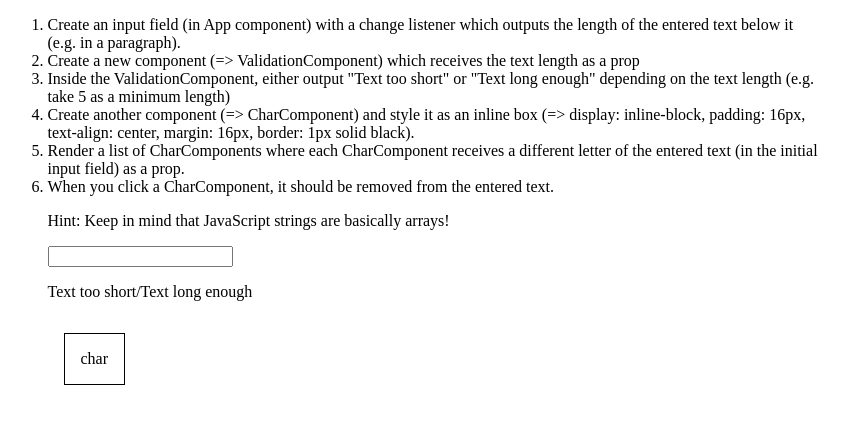
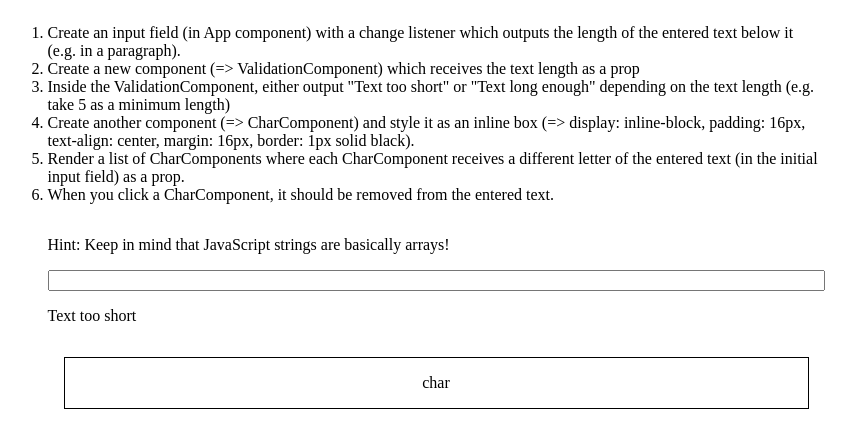
Before and after one commit to SkyWalker1996x/input, a React (Create React App) app: page / in a window 1280 px wide. Shown: the top 448 px of the page, without its empty margins (204-1060 px from the left). Built offline with nearby package versions, Linux system fonts and the light colour scheme.

Commit message:
update validation-compnent: add condition for input length

```diff
--- a/src/app/App.css
+++ b/src/app/App.css
@@ -1,4 +1,6 @@
 .wrapper {
     max-width: 777px;
     margin: 0 auto;
+    display: flex;
+    flex-direction: column;
 }
--- a/src/app/App.js
+++ b/src/app/App.js
@@ -5,10 +5,10 @@ import ValidationComponent from "../validation-component";
 import CharComponent from "../char-component";
 import './App.css'
 
-class App extends Component{
+class App extends Component {
 
     state = {
-      inputValue: ''
+        inputValue: ''
     };
 
     onInputChange = (e) => {
@@ -23,6 +23,7 @@ class App extends Component{
 
     render() {
         const {inputValue} = this.state;
+        const inputLength = inputValue.length;
 
         return (
             <div className="wrapper">
@@ -30,7 +31,8 @@ class App extends Component{
                 <InputComponent
                     onInputChange={this.onInputChange}
                     inputValue={inputValue}/>
-                <ValidationComponent/>
+                <ValidationComponent
+                    inputLength={inputLength}/>
                 <CharComponent/>
             </div>
         );
--- a/src/validation-component/validation-component.js
+++ b/src/validation-component/validation-component.js
@@ -1,8 +1,16 @@
 import React from "react";
 
-const ValidationComponent = () => {
+const ValidationComponent = ({inputLength}) => {
+
+  const shortText = 'Text too short';
+  const longText = 'Text long enough';
+
+  const label = inputLength > 5 ? longText : shortText;
+
+  console.log(label);
+
   return (
-      <p>Text too short/Text long enough</p>
+      <p>{label}</p>
   )
 };
 
```
